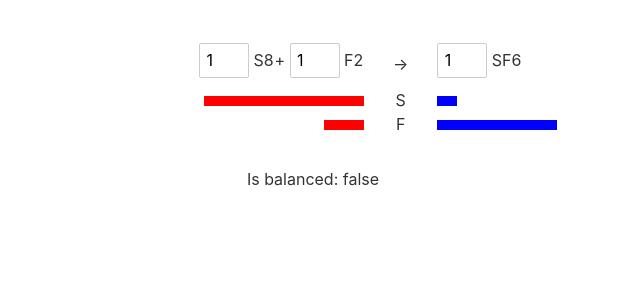
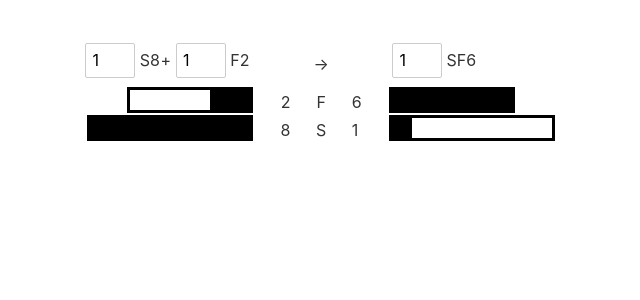
Before and after one commit to nchlsb/ChemicalEquationBalancer, a Svelte app: page / in a window 1280 px wide. Shown: the top 300 px of the page, without its empty margins (327-967 px from the left). Built offline with nearby package versions, Linux system fonts and the light colour scheme.

Commit message:
Updated GUI

```diff
--- a/src/App.svelte
+++ b/src/App.svelte
@@ -51,6 +51,18 @@
 			}
 	}
 
+	let alphabeticalEntries: [ChemicalElement, Counts][]
+	$: alphabeticalEntries = [...map.entries()].sort(([a, _], [b, __]) => {
+		if (a < b) {
+			return -1
+		} else if (a === b) {
+			return 0
+		} else {
+			return 1
+		}
+	})
+
+	const BAR_HEIGHT = 20
 </script>
 
 <main>
@@ -68,9 +80,11 @@
 					<Katex math={toTex(molecule)} />
 				{/each}
 			</td>
+			<td></td>
 			<td class="alignCenter">
 				<Katex math={"\\rightarrow"} />
 			</td>
+			<td></td>
 			<td>
 				{#each equation.products as [coefficient, molecule], index}
 
@@ -83,34 +97,41 @@
 				{/each}
 			</td>
 		</tr>
-		{#each [...map.entries()] as [element, count]}
+		{#each alphabeticalEntries as [element, counts]}
 		<tr>
 			<td class="alignRight">
 				<svg
-					height=10
-					width={count.amountInReactants * 20}
+					class="brett"
+					transform="scale(-1, 1)"
+					height={BAR_HEIGHT}
+					width={Math.max(counts.amountInProducts, counts.amountInReactants) * 20}
 				>
-					<rect class="reactants-bar" x=0 y=0 height=10 width={count.amountInReactants * 20}></rect>
+					<rect class="owed-bar" x=0 y=0 height={BAR_HEIGHT} width={counts.amountInProducts * 20}></rect>
+					<rect class="has-bar" x=0 y=0 height={BAR_HEIGHT} width={counts.amountInReactants * 20}></rect>
 				</svg>
 			</td>
+			<td class="alignRight">
+				<Katex math={counts.amountInReactants.toString()} displayMode={false}></Katex>
+			</td>
 			<td class="alignCenter">
-				{element}
+				<Katex math={`\\mathrm{${element}}`} displayMode={false}></Katex>
+			</td>
+			<td>
+				<Katex math={counts.amountInProducts.toString()} displayMode={false}></Katex>
 			</td>
 			<td>
 				<svg
-					height=10
-					width={count.amountInProducts * 20}
+					class="brett"
+					height={BAR_HEIGHT}
+					width={Math.max(counts.amountInProducts, counts.amountInReactants) * 20}
 				>
-					<rect class="products-bar" x=0 y=0 height=10 width={count.amountInProducts * 20}></rect>
+					<rect class="owed-bar" x=0 y=0 height={BAR_HEIGHT} width={counts.amountInReactants * 20}></rect>
+					<rect class="has-bar" x=0 y=0 height={BAR_HEIGHT} width={counts.amountInProducts * 20}></rect>
 				</svg>
 			</td>
 		</tr>
 		{/each}
 	</table>
-
-	<p id="is-balanced">
-		Is balanced: {isBalanced(map)}
-	</p>
 </main>
 <link rel="stylesheet" href="https://cdn.jsdelivr.net/npm/katex@0.12.0/dist/katex.min.css" integrity="sha384-AfEj0r4/OFrOo5t7NnNe46zW/tFgW6x/bCJG8FqQCEo3+Aro6EYUG4+cU+KJWu/X" crossorigin="anonymous">
 <style>
@@ -119,10 +140,6 @@
 		padding: 1em;
 		max-width: 240px;
 		margin: 0 auto;
-	}
-
-	li {
-		list-style: none;
 	}
 
 	@media (min-width: 640px) {
@@ -135,13 +152,16 @@
 		width: 50px;
 	}
 
-	.reactants-bar {
-		fill: red;
-		text-align: right;
+	.has-bar {
+		fill: black;
 	}
 
-	.products-bar {
-		fill: blue;
+	.owed-bar {
+		fill: white;
+	}
+
+	.brett {
+		outline: 3px solid black;
 	}
 
 	td {
```
